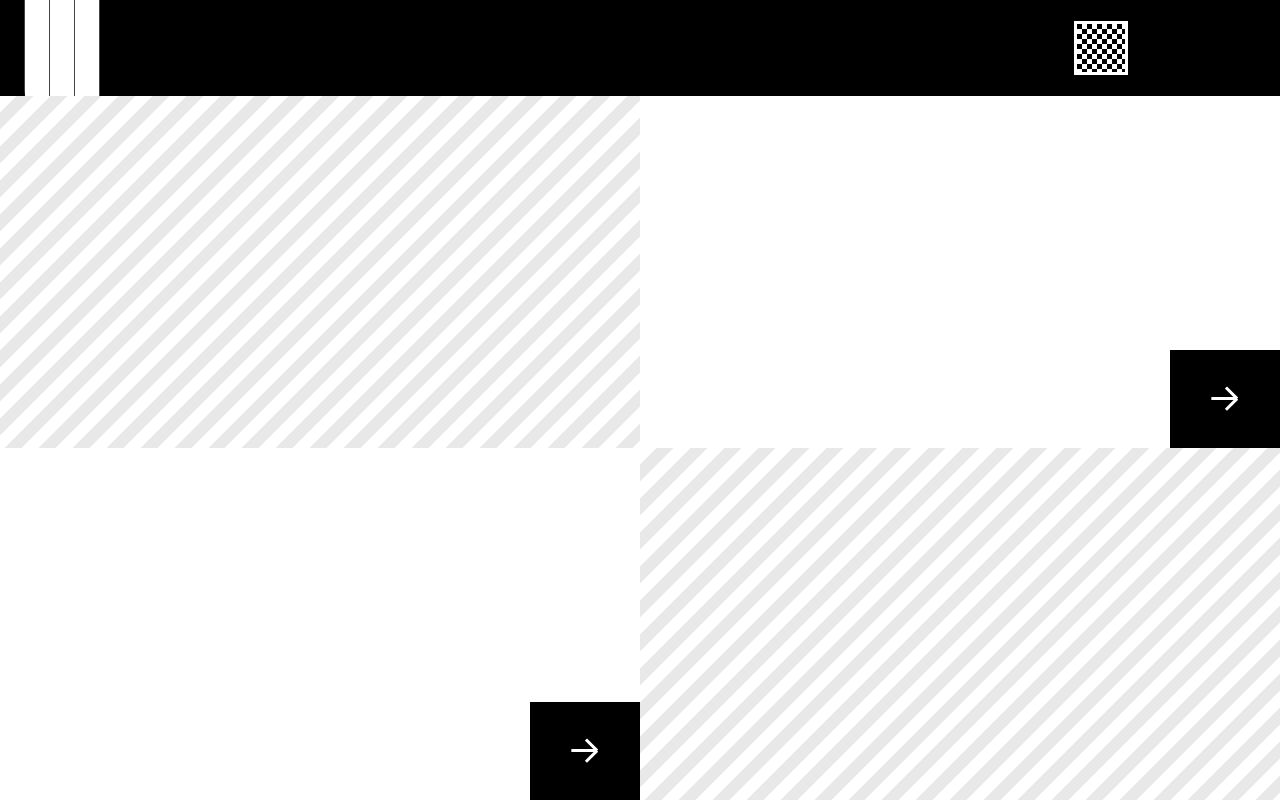
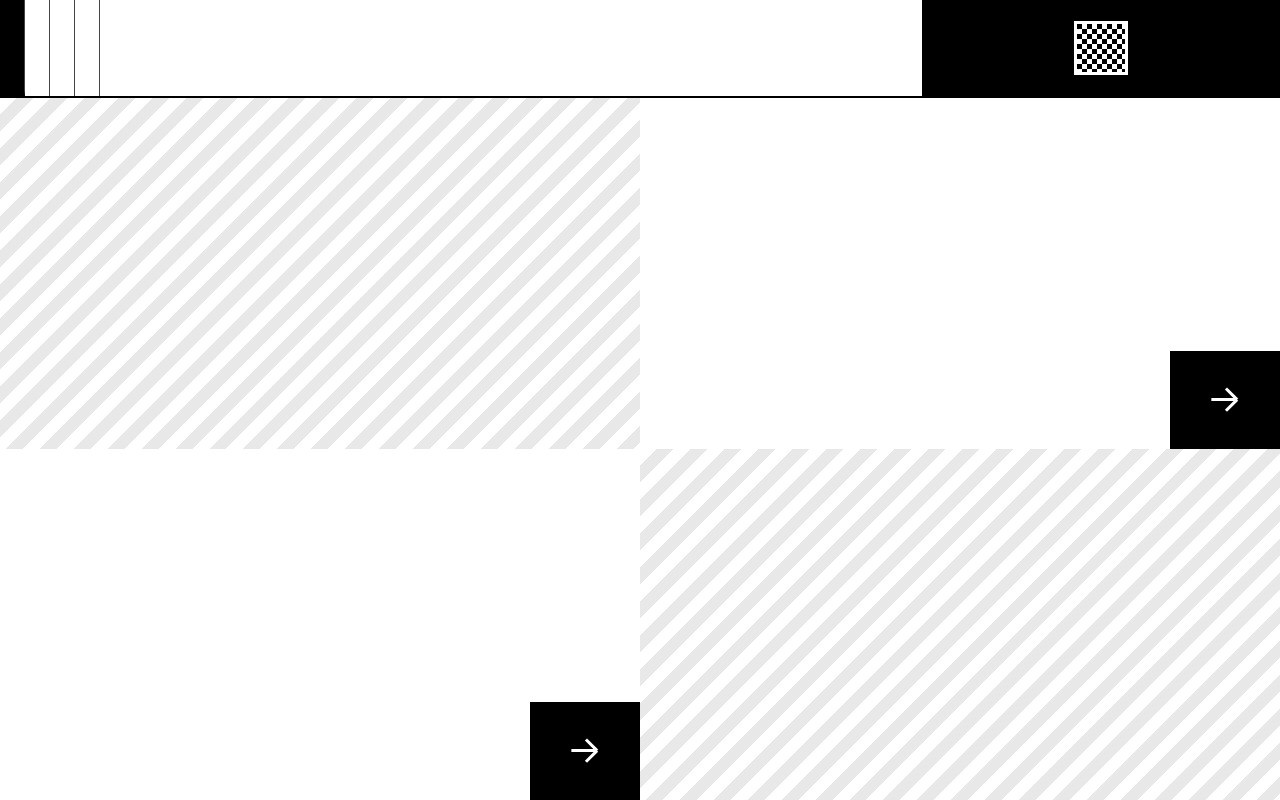
Before and after one commit to cams1593/ilab, a website: page src/index.html in a window 1280 px wide. Drawn offline with nearby package versions, Linux system fonts and the light colour scheme; files that its build step writes are made by us from their sources; a web font is replaced by a local one.

Commit message:
border nav accueil

```diff
--- a/src/styles/components/_accueil.scss
+++ b/src/styles/components/_accueil.scss
@@ -70,7 +70,8 @@
     display: flex;
     min-height: clamp(5.5rem, 12vh, 6rem);
     flex: 0 0 clamp(5.5rem, 12vh, 6rem);
-    background: $c-text;
+    /* background: $c-text; */
+    border-bottom: 2px solid;
 }
 
 .lang--accueil .lang_ul {
```
